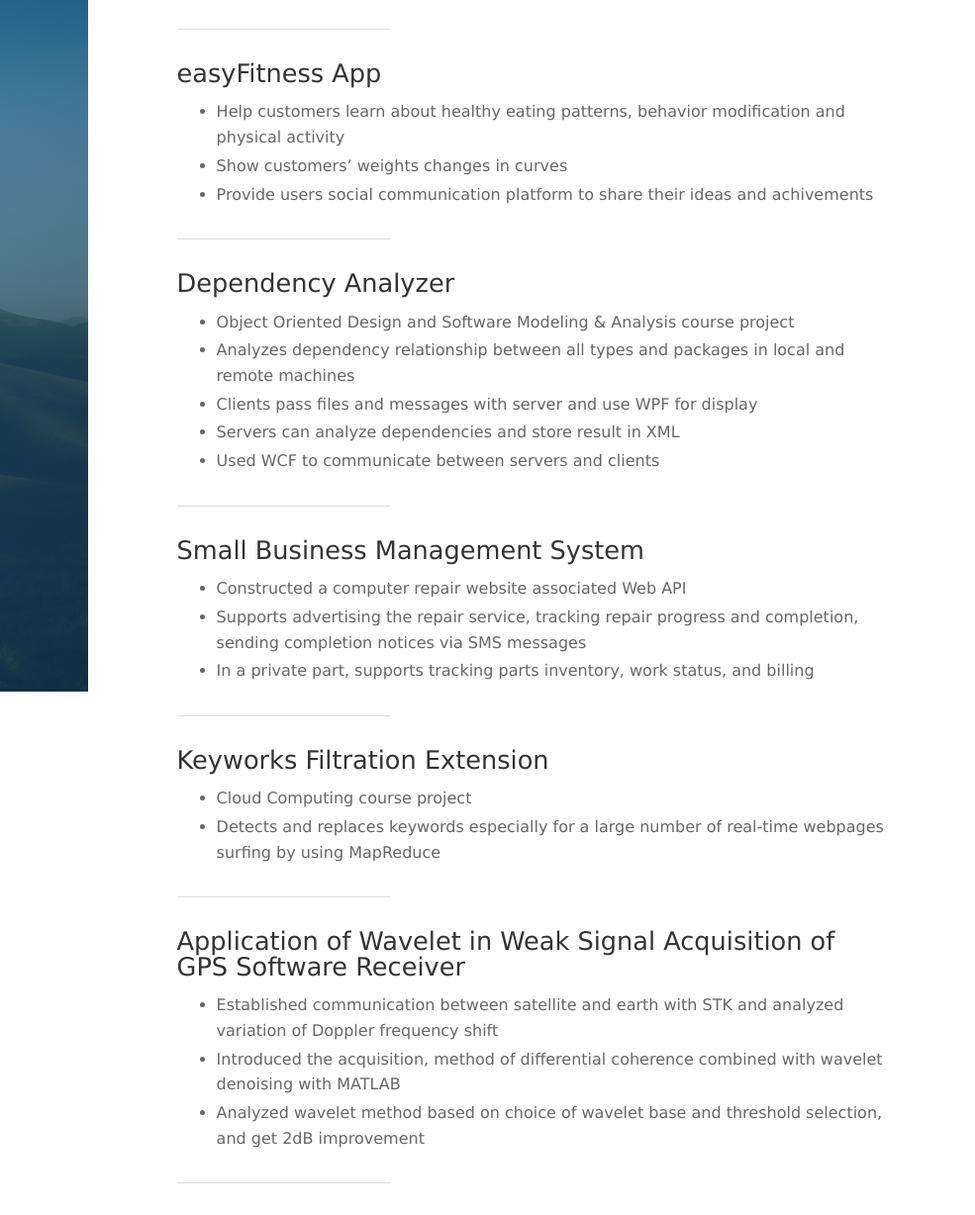
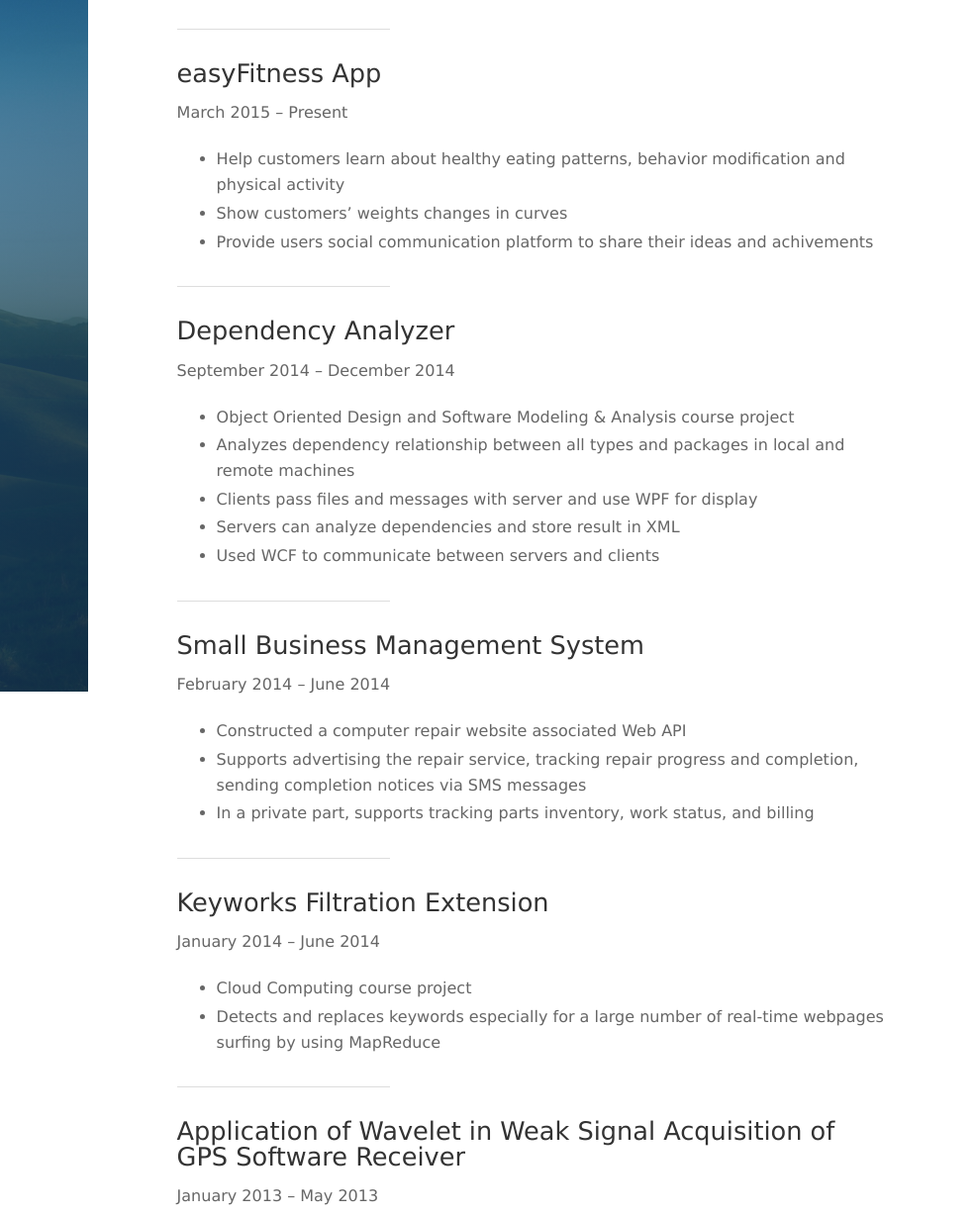
Before and after one commit to mochabatata/mochabatata.github.io, a plain HTML site: page projects/index.html in a window 1280 px wide. Shown: the part 101-1329 px from the top of the page at 99% size, 295-1280 px from the left. Drawn offline with nearby package versions, Linux system fonts and the light colour scheme.

Commit message:
Site updated: 2015-03-14 16:50:55

```diff
--- a/projects/index.html
+++ b/projects/index.html
@@ -53,7 +53,7 @@
     <div class="panel-main__inner panel-inverted">
     <div class="panel-main__content">
 
-        <a href="/" title="Back to Home"><img src="/images/logo2.jpg" width="80" alt="空谷幽兰 logo" class="panel-cover__logo logo" /></a>
+        <a href="/" title="Back to Home"><img src="/images/logo2.jpg" width="80" alt="" class="panel-cover__logo logo" /></a>
         <h1 class="panel-cover__title panel-title"><a href="/" title="link to homepage">Qianqing<br>Xu</a></h1>
 
         <hr class="panel-cover__divider" />
@@ -141,6 +141,7 @@
   <section class="post">
     <hr>
     <h3 id="project">easyFitness App</h3>
+    <p>March 2015 – Present</p>
     <ul>
       <li>Help customers learn about healthy eating patterns, behavior modification and physical activity</li>
       <li>Show customers’ weights changes in curves</li>
@@ -148,6 +149,7 @@
     </ul>
   <hr>
 <h3 id="project">Dependency Analyzer</h3>
+<p>September 2014 – December 2014</p>
 <ul>
       <li>Object Oriented Design and Software Modeling & Analysis course project</li>
       <li>Analyzes dependency relationship between all types and packages in local and remote machines</li>
@@ -157,6 +159,7 @@
     </ul>
 <hr>
 <h3 id="project">Small Business Management System</h3>
+<p>February 2014 – June 2014</p>
 <ul>
       <li>Constructed a computer repair website associated Web API</li>
       <li>Supports advertising the repair service, tracking repair progress and completion, sending completion notices via SMS messages</li>
@@ -164,6 +167,7 @@
     </ul>
 <hr>
 <h3 id="project">Keyworks Filtration Extension</h3>
+<p>January 2014 – June 2014</p>
 <ul>
       <li>Cloud Computing course project</li>
       <li>Detects and replaces keywords especially for a large number of real-time webpages surfing by using MapReduce</li>
@@ -171,6 +175,7 @@
 <hr>
 
 <h3 id="project">Application of Wavelet in Weak Signal Acquisition of GPS Software Receiver</h3>
+<p>January 2013 – May 2013</p>
 <ul>
       <li>Established communication between satellite and earth with STK and analyzed variation of Doppler frequency shift</li>
       <li>Introduced the acquisition, method of differential coherence combined with wavelet denoising with MATLAB</li>
@@ -179,6 +184,7 @@
 <hr>
 
 <h3 id="project">Online Exam System</h3>
+<p>September 2012 – December 2012</p>
 <ul>
       <li>Users can login, logout and edit profile information</li>
       <li>Admin can edit exam questions and answers and manage users grade</li>
```
Also changed, not shown: images/show/home.png (deleted), images/show/list.png (deleted), images/show/page.png (deleted).
